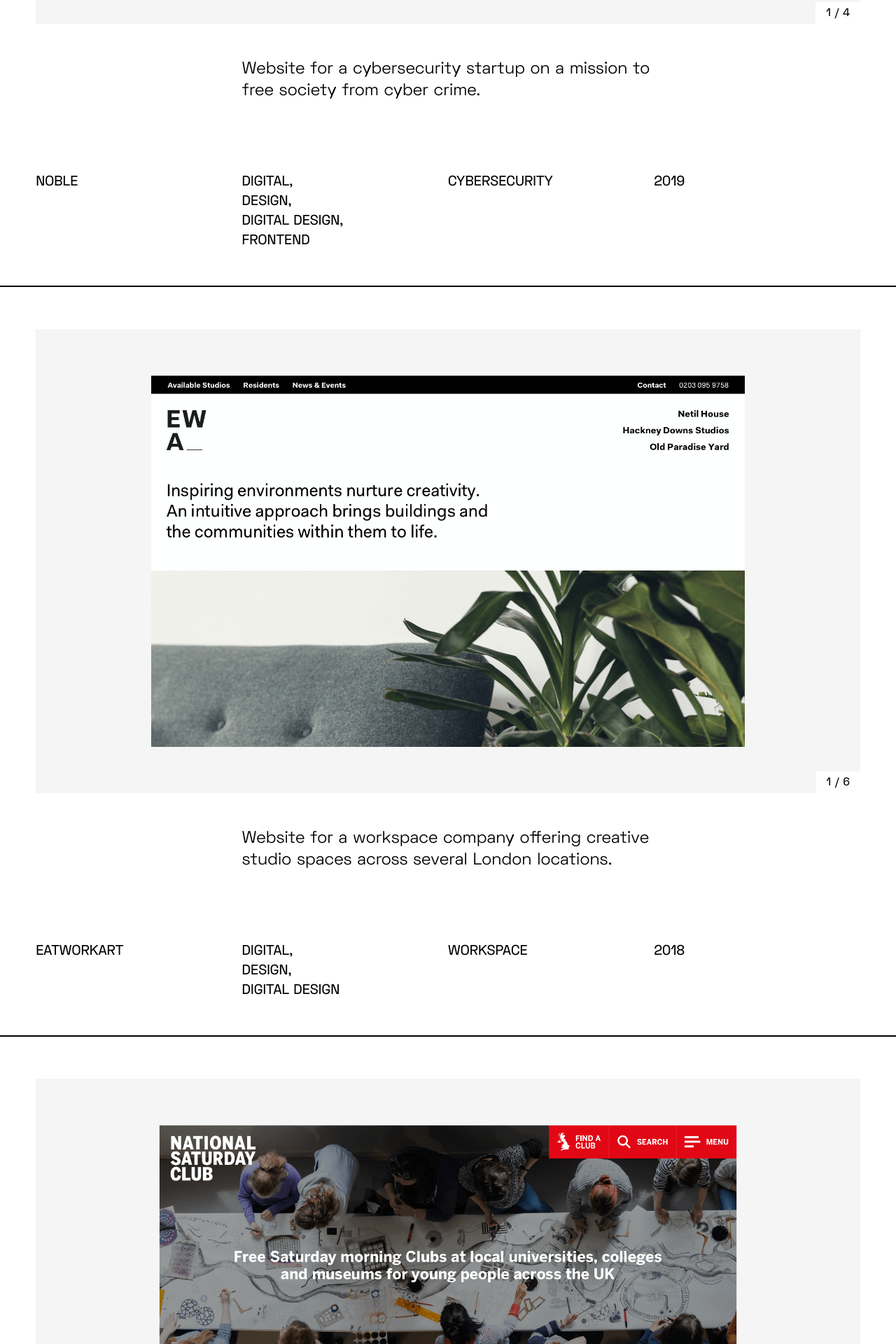
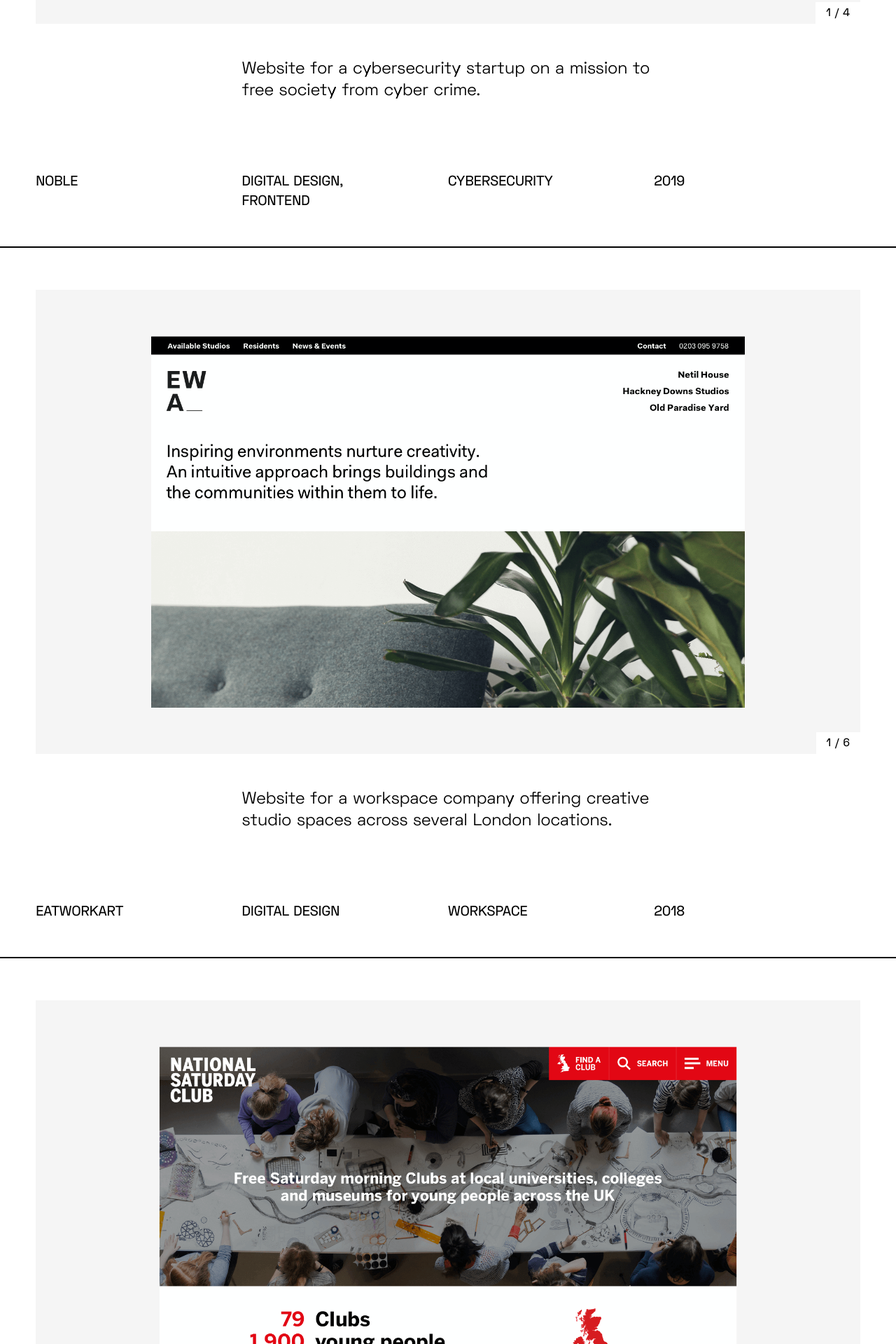
Before and after one commit to bhbale/baleywalla, a Jekyll site: the page built from index.html, in a window 1280 px wide. Shown: the part 1562-3482 px from the top of the page at 70% size. Built offline with Jekyll 4.4.1, drawn with Linux system fonts in a browser that asks for light colours; some of the changed text lies outside the part shown.

Commit message:
update to config for default fields

```diff
--- a/_config.yml
+++ b/_config.yml
@@ -18,11 +18,10 @@
     path: ""
     type: posts
   values:
-    categories: "Digital Design"
-    excerpt: "Short description of post"
-    industry: "i.e. Financial or Nonprofit"
-    year: "F2020"
-    images: ["/uploads/noble-1.png, /uploads/noble-1.png, /uploads/noble-1.png"]
+    excerpt:
+    industry:
+    year:
+    images:
     extension: false
     layout: post
 email: baleywalla@gmail.com
```
